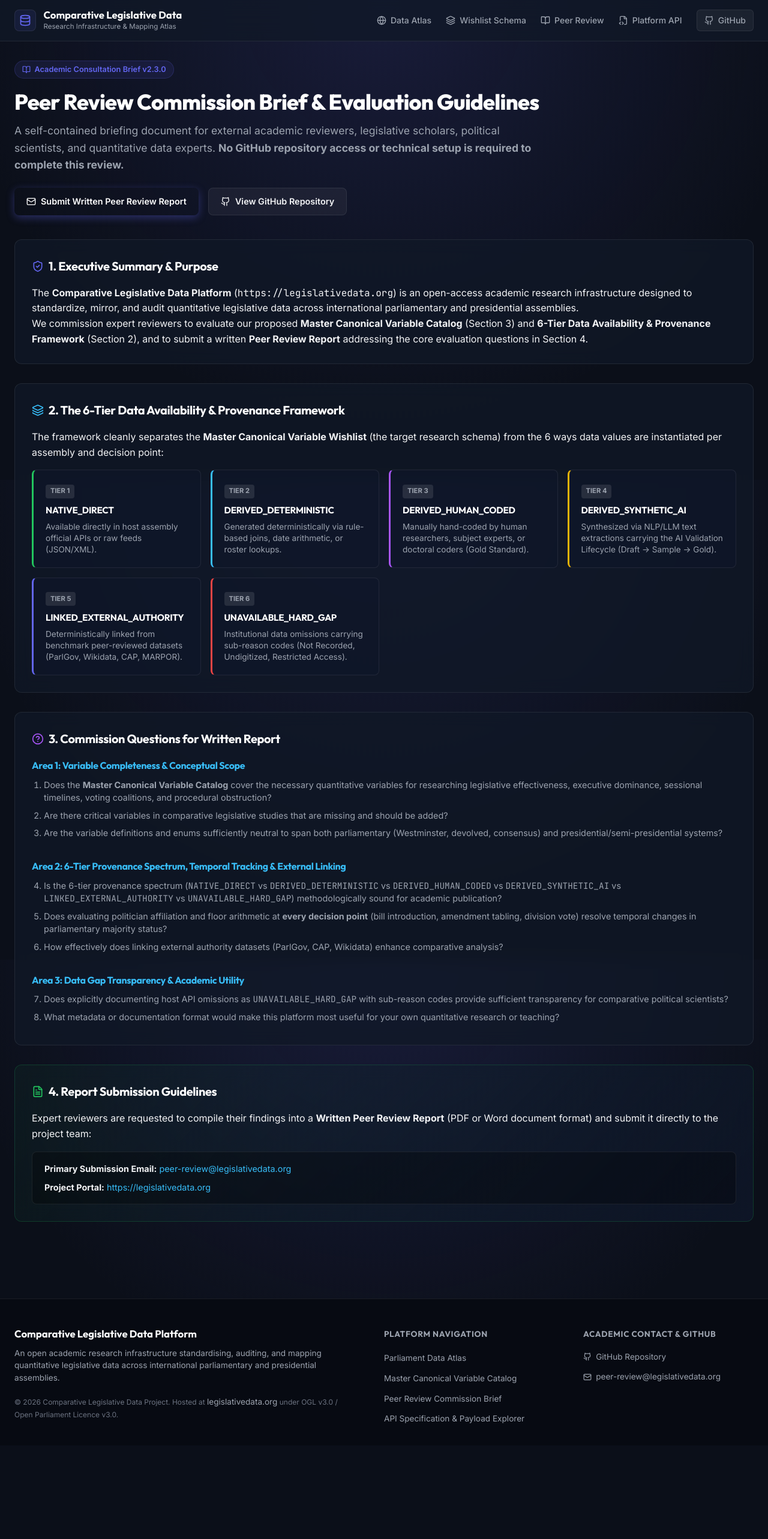
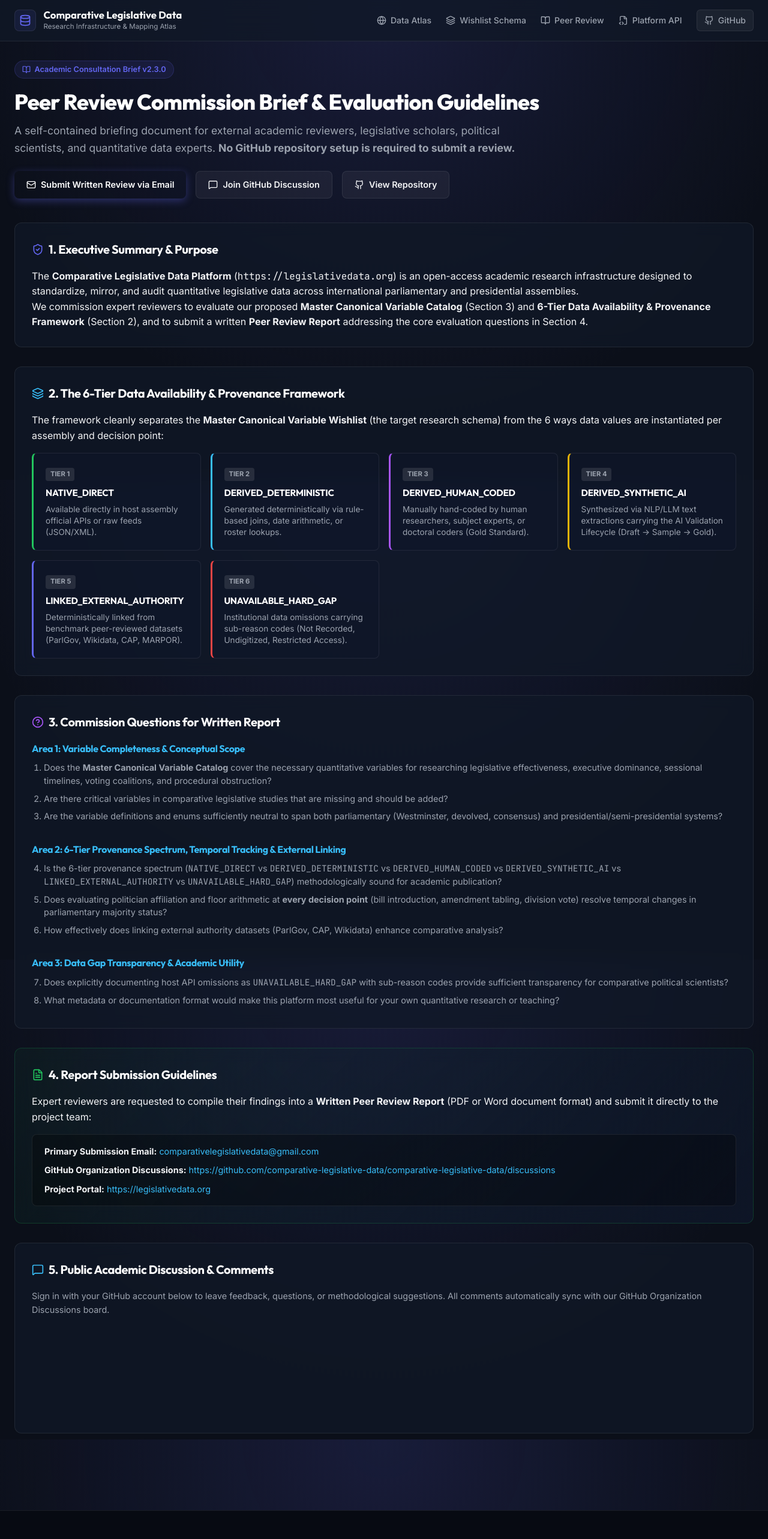
Before and after one commit to comparative-legislative-data/comparative-legislative-data, a SvelteKit app in the folder frontend/: page /peer-review in a window 1280 px wide. Shown: the top 2566 px of the page at 60% size. Before the commit the page ends 2410 px from the top, so only its background shows below. Built offline with nearby package versions, Linux system fonts and the light colour scheme.

Commit message:
feat(feedback): add per-variable Discuss on GitHub & Email buttons, giscus comment section, and update contact email to comparativelegislativedata@gmail.com

```diff
--- a/frontend/src/routes/+layout.svelte
+++ b/frontend/src/routes/+layout.svelte
@@ -13,6 +13,7 @@
     'name': 'Comparative Legislative Data Project',
     'url': 'https://legislativedata.org',
     'logo': 'https://legislativedata.org/favicon.svg',
+    'email': 'comparativelegislativedata@gmail.com',
     'description': 'An open academic research infrastructure standardising, auditing, and mapping quantitative legislative data across international parliamentary and presidential assemblies.'
   };
 
@@ -107,12 +108,12 @@
         <ul>
           <li>
             <a href="https://github.com/comparative-legislative-data/comparative-legislative-data" target="_blank" rel="noopener noreferrer" class="footer-icon-link">
-              <svg size="14" width="14" height="14" viewBox="0 0 24 24" fill="none" stroke="currentColor" stroke-width="2" stroke-linecap="round" stroke-linejoin="round"><path d="M15 22v-4a4.8 4.8 0 0 0-1-3.5c3 0 6-2 6-5.5.08-1.25-.27-2.48-1-3.5.28-1.15.28-2.35 0-3.5 0 0-1 0-3 1.5-2.64-.5-5.36-.5-8 0C6 2 5 2 5 2c-.3 1.15-.3 2.35 0 3.5A5.403 5.403 0 0 0 4 9c0 3.5 3 5.5 6 5.5-.39.49-.68 1.05-.85 1.65-.17.6-.22 1.23-.15 1.85v4"></path><path d="M9 18c-4.51 2-5-2-7-2"></path></svg> GitHub Repository
+              <svg size="14" width="14" height="14" viewBox="0 0 24 24" fill="none" stroke="currentColor" stroke-width="2" stroke-linecap="round" stroke-linejoin="round"><path d="M15 22v-4a4.8 4.8 0 0 0-1-3.5c3 0 6-2 6-5.5.08-1.25-.27-2.48-1-3.5.28-1.15.28-2.35 0-3.5 0 0-1 0-3 1.5-2.64-.5-5.36-.5-8 0C6 2 5 2 5 2c-.3 1.15-.3 2.35 0 3.5A5.403 5.403 0 0 0 4 9c0 3.5 3 5.5 6 5.5-.39.49-.68 1.05-.85 1.65-.17.6-.22 1.23-.15 1.85v4"></path><path d="M9 18c-4.51 2-5-2-7-2"></path></svg> GitHub Organization Repository
             </a>
           </li>
           <li>
-            <a href="mailto:peer-review@legislativedata.org" class="footer-icon-link">
-              <Mail size={14} /> peer-review@legislativedata.org
+            <a href="mailto:comparativelegislativedata@gmail.com" class="footer-icon-link">
+              <Mail size={14} /> comparativelegislativedata@gmail.com
             </a>
           </li>
         </ul>
--- a/frontend/src/routes/+page.svelte
+++ b/frontend/src/routes/+page.svelte
@@ -162,8 +162,8 @@
           <a href="/peer-review" class="btn-primary">
             <BookOpen size={16} /> Read Peer Review Brief
           </a>
-          <a href="mailto:peer-review@legislativedata.org" class="btn-secondary">
-            <Mail size={16} /> Contact Team: peer-review@legislativedata.org
+          <a href="mailto:comparativelegislativedata@gmail.com" class="btn-secondary">
+            <Mail size={16} /> Contact Team: comparativelegislativedata@gmail.com
           </a>
           <a href="https://github.com/comparative-legislative-data/comparative-legislative-data" target="_blank" rel="noopener noreferrer" class="btn-secondary">
             <svg size="16" width="16" height="16" viewBox="0 0 24 24" fill="none" stroke="currentColor" stroke-width="2" stroke-linecap="round" stroke-linejoin="round"><path d="M15 22v-4a4.8 4.8 0 0 0-1-3.5c3 0 6-2 6-5.5.08-1.25-.27-2.48-1-3.5.28-1.15.28-2.35 0-3.5 0 0-1 0-3 1.5-2.64-.5-5.36-.5-8 0C6 2 5 2 5 2c-.3 1.15-.3 2.35 0 3.5A5.403 5.403 0 0 0 4 9c0 3.5 3 5.5 6 5.5-.39.49-.68 1.05-.85 1.65-.17.6-.22 1.23-.15 1.85v4"></path><path d="M9 18c-4.51 2-5-2-7-2"></path></svg> Open GitHub Repo
--- a/frontend/src/routes/peer-review/+page.svelte
+++ b/frontend/src/routes/peer-review/+page.svelte
@@ -1,5 +1,5 @@
 <script lang="ts">
-  import { BookOpen, CheckCircle, FileText, Mail, Layers, ShieldCheck, HelpCircle } from 'lucide-svelte';
+  import { BookOpen, CheckCircle, FileText, Mail, Layers, ShieldCheck, HelpCircle, MessageSquare } from 'lucide-svelte';
 
   const title = "Peer Review Commission Brief & Evaluation Guidelines";
   const description = "Self-contained peer review briefing document for external academic reviewers, legislative scholars, and data engineering experts.";
@@ -10,6 +10,21 @@
   <meta name="description" content={description} />
   <meta property="og:title" content={title} />
   <meta property="og:description" content={description} />
+  <script src="https://giscus.app/client.js"
+        data-repo="comparative-legislative-data/comparative-legislative-data"
+        data-repo-id="R_kgDORXbA_A"
+        data-category="Announcements"
+        data-category-id="DIC_kwDORXbA_M4C1234"
+        data-mapping="pathname"
+        data-strict="0"
+        data-reactions-enabled="1"
+        data-emit-metadata="0"
+        data-input-position="top"
+        data-theme="transparent_dark"
+        data-lang="en"
+        crossorigin="anonymous"
+        async>
+  </script>
 </svelte:head>
 
 <div class="container py-8">
@@ -20,15 +35,18 @@
     <h1>Peer Review Commission Brief & Evaluation Guidelines</h1>
     <p class="lead">
       A self-contained briefing document for external academic reviewers, legislative scholars, political scientists, and quantitative data experts.
-      <strong>No GitHub repository access or technical setup is required to complete this review.</strong>
+      <strong>No GitHub repository setup is required to submit a review.</strong>
     </p>
 
     <div class="action-bar">
-      <a href="mailto:peer-review@legislativedata.org" class="btn btn-primary">
-        <Mail size={16} /> Submit Written Peer Review Report
+      <a href="mailto:comparativelegislativedata@gmail.com" class="btn btn-primary">
+        <Mail size={16} /> Submit Written Review via Email
+      </a>
+      <a href="https://github.com/comparative-legislative-data/comparative-legislative-data/discussions" target="_blank" rel="noopener noreferrer" class="btn btn-secondary">
+        <MessageSquare size={16} /> Join GitHub Discussion
       </a>
       <a href="https://github.com/comparative-legislative-data/comparative-legislative-data" target="_blank" rel="noopener noreferrer" class="btn btn-secondary">
-        <svg size="16" width="16" height="16" viewBox="0 0 24 24" fill="none" stroke="currentColor" stroke-width="2" stroke-linecap="round" stroke-linejoin="round"><path d="M15 22v-4a4.8 4.8 0 0 0-1-3.5c3 0 6-2 6-5.5.08-1.25-.27-2.48-1-3.5.28-1.15.28-2.35 0-3.5 0 0-1 0-3 1.5-2.64-.5-5.36-.5-8 0C6 2 5 2 5 2c-.3 1.15-.3 2.35 0 3.5A5.403 5.403 0 0 0 4 9c0 3.5 3 5.5 6 5.5-.39.49-.68 1.05-.85 1.65-.17.6-.22 1.23-.15 1.85v4"></path><path d="M9 18c-4.51 2-5-2-7-2"></path></svg> View GitHub Repository
+        <svg size="16" width="16" height="16" viewBox="0 0 24 24" fill="none" stroke="currentColor" stroke-width="2" stroke-linecap="round" stroke-linejoin="round"><path d="M15 22v-4a4.8 4.8 0 0 0-1-3.5c3 0 6-2 6-5.5.08-1.25-.27-2.48-1-3.5.28-1.15.28-2.35 0-3.5 0 0-1 0-3 1.5-2.64-.5-5.36-.5-8 0C6 2 5 2 5 2c-.3 1.15-.3 2.35 0 3.5A5.403 5.403 0 0 0 4 9c0 3.5 3 5.5 6 5.5-.39.49-.68 1.05-.85 1.65-.17.6-.22 1.23-.15 1.85v4"></path><path d="M9 18c-4.51 2-5-2-7-2"></path></svg> View Repository
       </a>
     </div>
   </div>
@@ -123,7 +141,7 @@
   </section>
 
   <!-- Section 4: Submission Guidelines -->
-  <section class="card submission-card">
+  <section class="card submission-card mb-8">
     <h2 class="section-title"><FileText size={20} color="#22c55e" /> 4. Report Submission Guidelines</h2>
     <p>
       Expert reviewers are requested to compile their findings into a <strong>Written Peer Review Report</strong> (PDF or Word document format) and submit it directly to the project team:
@@ -131,7 +149,11 @@
     <div class="contact-box">
       <div class="contact-item">
         <strong>Primary Submission Email:</strong>
-        <a href="mailto:peer-review@legislativedata.org">peer-review@legislativedata.org</a>
+        <a href="mailto:comparativelegislativedata@gmail.com">comparativelegislativedata@gmail.com</a>
+      </div>
+      <div class="contact-item">
+        <strong>GitHub Organization Discussions:</strong>
+        <a href="https://github.com/comparative-legislative-data/comparative-legislative-data/discussions" target="_blank" rel="noopener noreferrer">https://github.com/comparative-legislative-data/comparative-legislative-data/discussions</a>
       </div>
       <div class="contact-item">
         <strong>Project Portal:</strong>
@@ -139,12 +161,22 @@
       </div>
     </div>
   </section>
+
+  <!-- Section 5: Live GitHub Discussion & Comments -->
+  <section class="card">
+    <h2 class="section-title"><MessageSquare size={20} color="#38bdf8" /> 5. Public Academic Discussion & Comments</h2>
+    <p class="mb-4 text-muted">
+      Sign in with your GitHub account below to leave feedback, questions, or methodological suggestions. All comments automatically sync with our GitHub Organization Discussions board.
+    </p>
+    <div class="giscus"></div>
+  </section>
 </div>
 
 <style>
   .py-8 { padding-top: 2rem; padding-bottom: 4rem; }
   .mb-8 { margin-bottom: 2rem; }
   .mb-4 { margin-bottom: 1rem; }
+  .text-muted { color: var(--text-muted); font-size: 0.9rem; }
 
   .page-header {
     margin-bottom: 2.5rem;
@@ -333,4 +365,9 @@
     text-decoration: none;
   }
   .contact-item a:hover { text-decoration: underline; }
+
+  .giscus {
+    margin-top: 1rem;
+    min-height: 150px;
+  }
 </style>
--- a/frontend/src/routes/schema/+page.svelte
+++ b/frontend/src/routes/schema/+page.svelte
@@ -1,5 +1,5 @@
 <script lang="ts">
-  import { Layers, Search, Globe, Tag, Info } from 'lucide-svelte';
+  import { Layers, Search, Globe, Tag, Info, MessageSquare, Mail } from 'lucide-svelte';
 
   let searchQuery = $state('');
   let selectedDomain = $state('ALL');
@@ -93,6 +93,21 @@
 <svelte:head>
   <title>Master Canonical Variable Catalog — Comparative Legislative Data</title>
   <meta name="description" content="Master Wishlist Catalog defining ~40 target quantitative research variables across 8 legislative domains." />
+  <script src="https://giscus.app/client.js"
+        data-repo="comparative-legislative-data/comparative-legislative-data"
+        data-repo-id="R_kgDORXbA_A"
+        data-category="Announcements"
+        data-category-id="DIC_kwDORXbA_M4C1234"
+        data-mapping="pathname"
+        data-strict="0"
+        data-reactions-enabled="1"
+        data-emit-metadata="0"
+        data-input-position="top"
+        data-theme="transparent_dark"
+        data-lang="en"
+        crossorigin="anonymous"
+        async>
+  </script>
 </svelte:head>
 
 <div class="container py-8">
@@ -163,13 +178,41 @@
             <Tag size={12} /> {varDef.notes}
           </div>
         {/if}
+
+        <!-- Per-Variable Action Buttons -->
+        <div class="var-actions">
+          <a
+            href={`https://github.com/comparative-legislative-data/comparative-legislative-data/discussions/new?category=general&title=Feedback+on+variable+${varDef.name}`}
+            target="_blank"
+            rel="noopener noreferrer"
+            class="action-btn btn-github"
+          >
+            <MessageSquare size={13} /> Discuss on GitHub
+          </a>
+          <a
+            href={`mailto:comparativelegislativedata@gmail.com?subject=Feedback on Variable: ${varDef.name}`}
+            class="action-btn btn-email"
+          >
+            <Mail size={13} /> Email Feedback
+          </a>
+        </div>
       </div>
     {/each}
   </div>
+
+  <!-- Embedded GitHub Comment Section -->
+  <section class="card comment-section mt-12">
+    <h2 class="section-title"><MessageSquare size={20} color="#38bdf8" /> General Methodological Feedback & Comments</h2>
+    <p class="mb-4 text-muted">
+      Leave questions, proposals for new quantitative variables, or suggestions for definition adjustments. Comments automatically sync to our GitHub Organization Discussions.
+    </p>
+    <div class="giscus"></div>
+  </section>
 </div>
 
 <style>
   .py-8 { padding-top: 2rem; padding-bottom: 4rem; }
+  .mt-12 { margin-top: 3rem; }
 
   .page-header { margin-bottom: 2rem; }
 
@@ -374,4 +417,71 @@
     border-radius: 0.25rem;
     margin-top: 0.75rem;
   }
+
+  .var-actions {
+    display: flex;
+    gap: 0.5rem;
+    margin-top: 1rem;
+    padding-top: 0.75rem;
+    border-top: 1px solid rgba(255, 255, 255, 0.05);
+  }
+
+  .action-btn {
+    flex: 1;
+    display: inline-flex;
+    align-items: center;
+    justify-content: center;
+    gap: 0.35rem;
+    font-size: 0.75rem;
+    font-weight: 600;
+    padding: 0.35rem 0.5rem;
+    border-radius: 0.375rem;
+    text-decoration: none;
+    transition: all 0.2s ease;
+  }
+
+  .btn-github {
+    background: rgba(99, 102, 241, 0.1);
+    border: 1px solid rgba(99, 102, 241, 0.3);
+    color: #818cf8;
+  }
+  .btn-github:hover {
+    background: rgba(99, 102, 241, 0.2);
+    color: #ffffff;
+  }
+
+  .btn-email {
+    background: rgba(255, 255, 255, 0.04);
+    border: 1px solid var(--border-subtle);
+    color: var(--text-muted);
+  }
+  .btn-email:hover {
+    background: rgba(255, 255, 255, 0.08);
+    color: var(--text-main);
+  }
+
+  .comment-section {
+    background: var(--bg-glass);
+    border: 1px solid var(--border-subtle);
+    border-radius: 0.75rem;
+    padding: 1.75rem;
+  }
+
+  .section-title {
+    display: flex;
+    align-items: center;
+    gap: 0.5rem;
+    font-family: var(--font-heading);
+    font-size: 1.25rem;
+    font-weight: 700;
+    color: #ffffff;
+    margin-bottom: 0.5rem;
+  }
+
+  .text-muted { color: var(--text-muted); font-size: 0.9rem; }
+
+  .giscus {
+    margin-top: 1rem;
+    min-height: 150px;
+  }
 </style>
```
